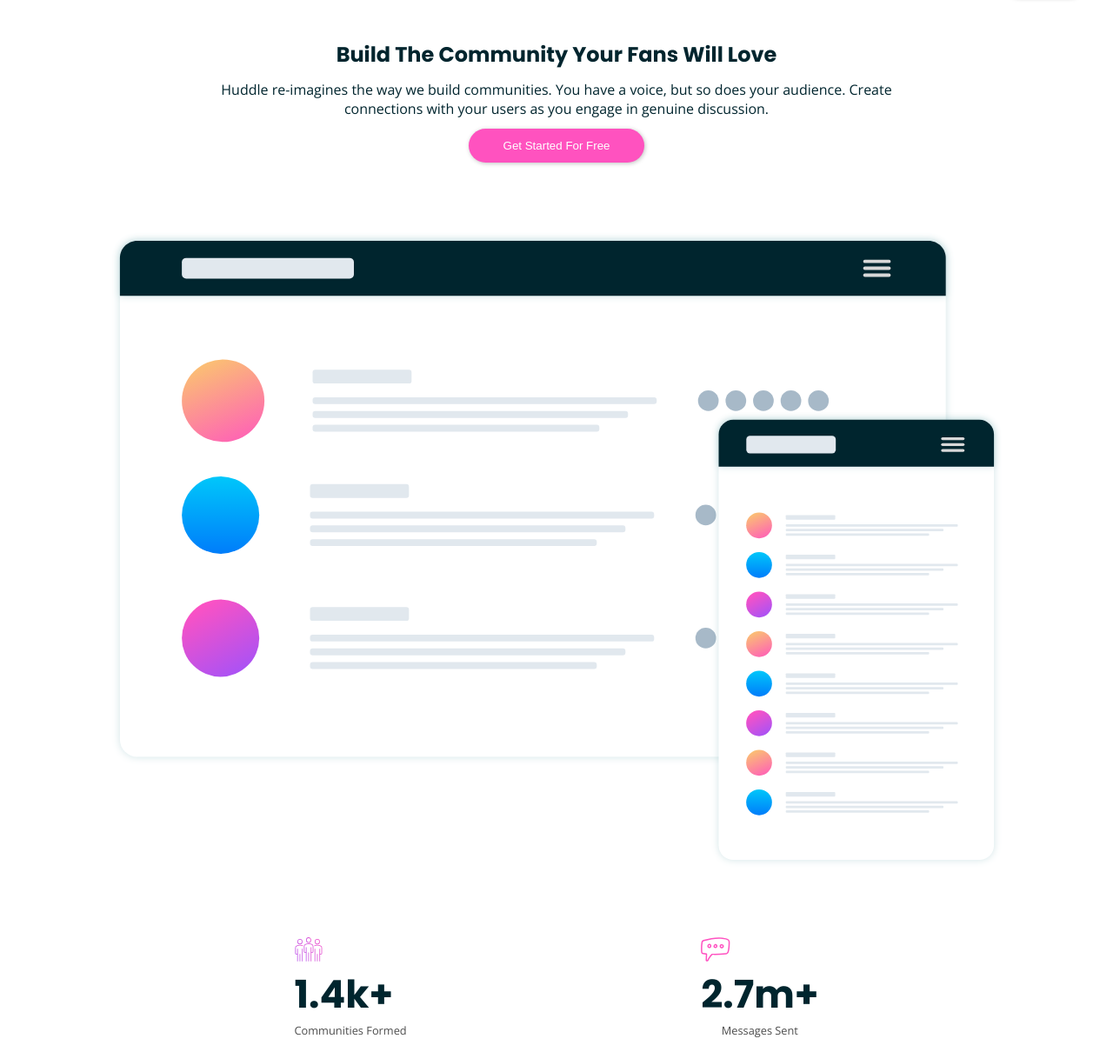
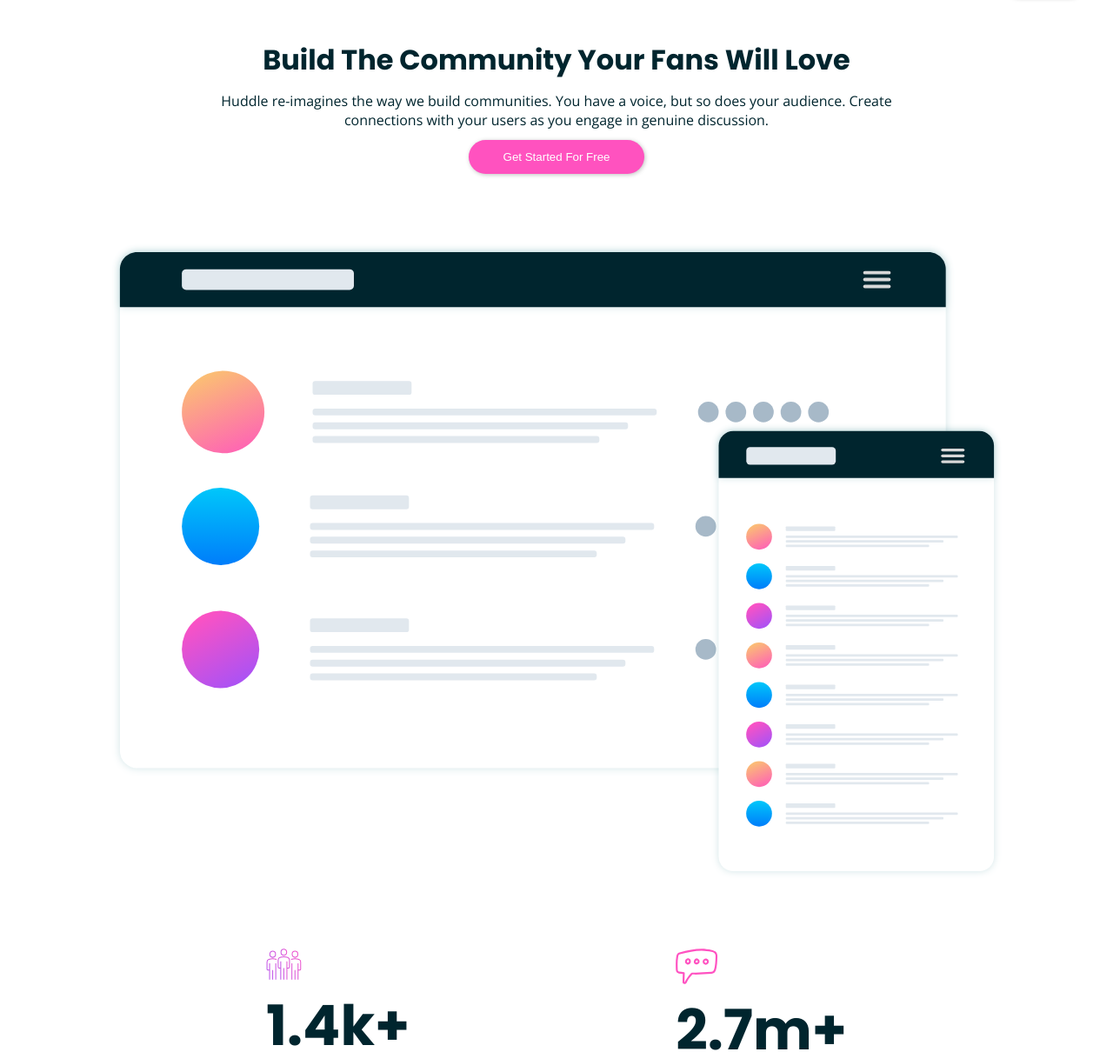
Before and after one commit to OBOBOBOBOB/Huddle-Landing-Page-w-Curved-Sections, a plain HTML site: page index.html in a window 1280 px wide. Shown: the part 106-1316 px from the top of the page at 87% size. Drawn offline with nearby package versions, Linux system fonts and the light colour scheme.

Commit message:
Update style.css

```diff
--- a/style.css
+++ b/style.css
@@ -68,6 +68,10 @@
     text-align: center;
 }
 
+.top-section-1 h2 {
+    font-size: 2rem;
+}
+
 .top-section-1 p {
     width: 80%;
     max-width: 50rem;
@@ -93,7 +97,7 @@
 }
 
 .stats h1 {
-    font-size: 2.75rem;
+    font-size: 4rem;
 }
 
 .stats p {
```
